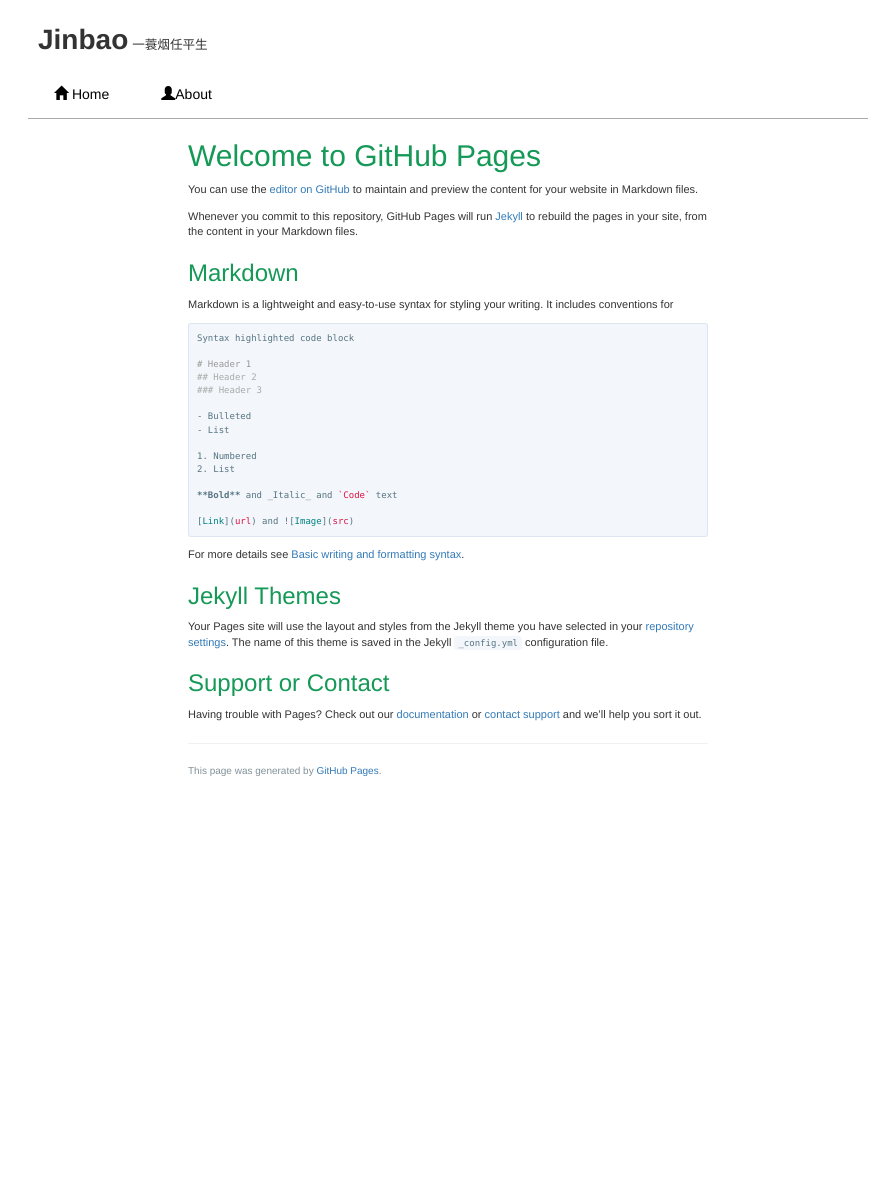
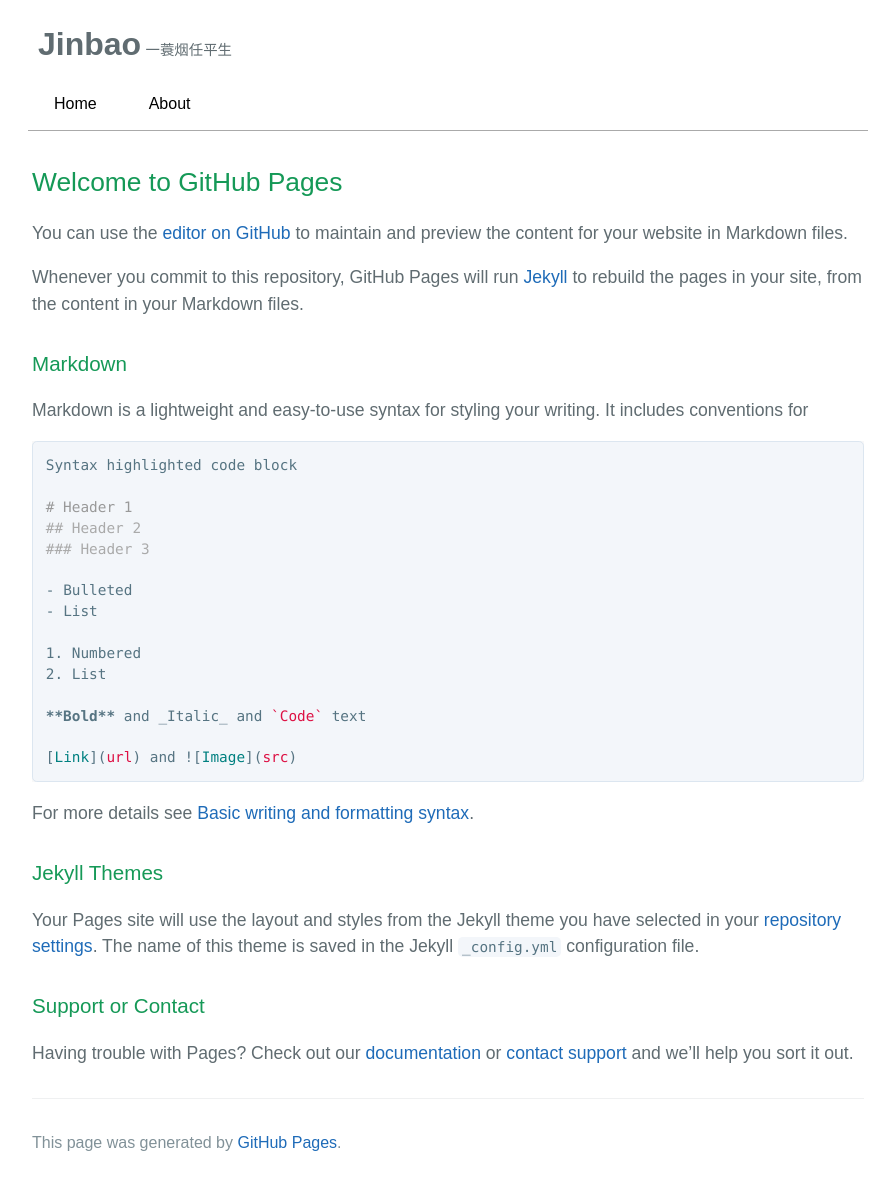
Before and after one commit to JinbaoWeb/jinbaoweb.github.io, a Jekyll site: the page built from index.md, in a window 1280 px wide. Shown: the whole page, without its empty margins (192-1087 px from the left). Built offline with Jekyll 4.4.1, drawn with Linux system fonts in a browser that asks for light colours; our own code applies the rules of GitHub Pages for plain Markdown files; before the commit the page ends 900 px from its top, so only the background shows below that.

Commit message:
Update head.html

```diff
--- a/_includes/head.html
+++ b/_includes/head.html
@@ -13,5 +13,5 @@
     <script type="text/x-mathjax-config">
         MathJax.Hub.Config({ tex2jax: { inlineMath: [['$','$'], ["\\(","\\)"]], processEscapes: true }, TeX: { equationNumbers: { autoNumber: "AMS" } }, messageStyle: "none", SVG: { blacker: 1 }});
     </script>
-    <link rel="stylesheet" href="https://cdn.staticfile.org/twitter-bootstrap/3.3.7/css/bootstrap.min.css">
+
   </head>
```
